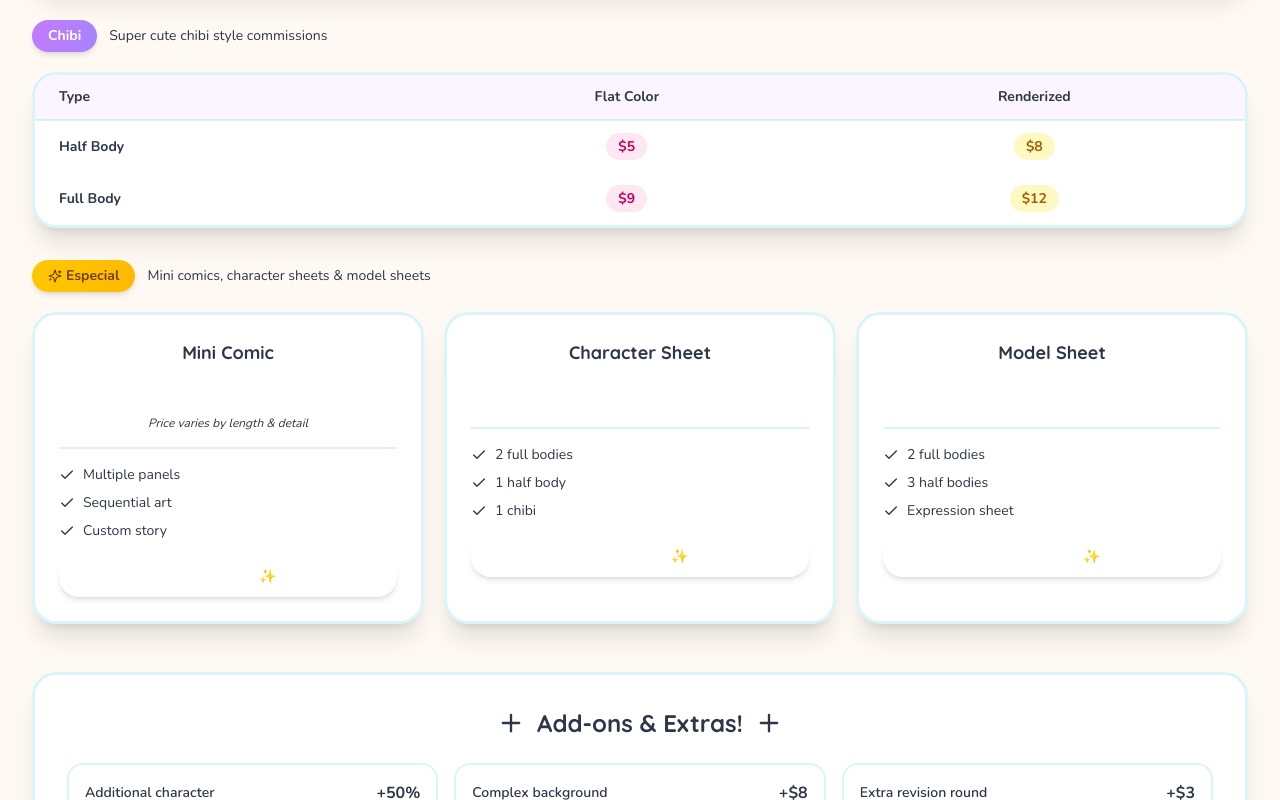
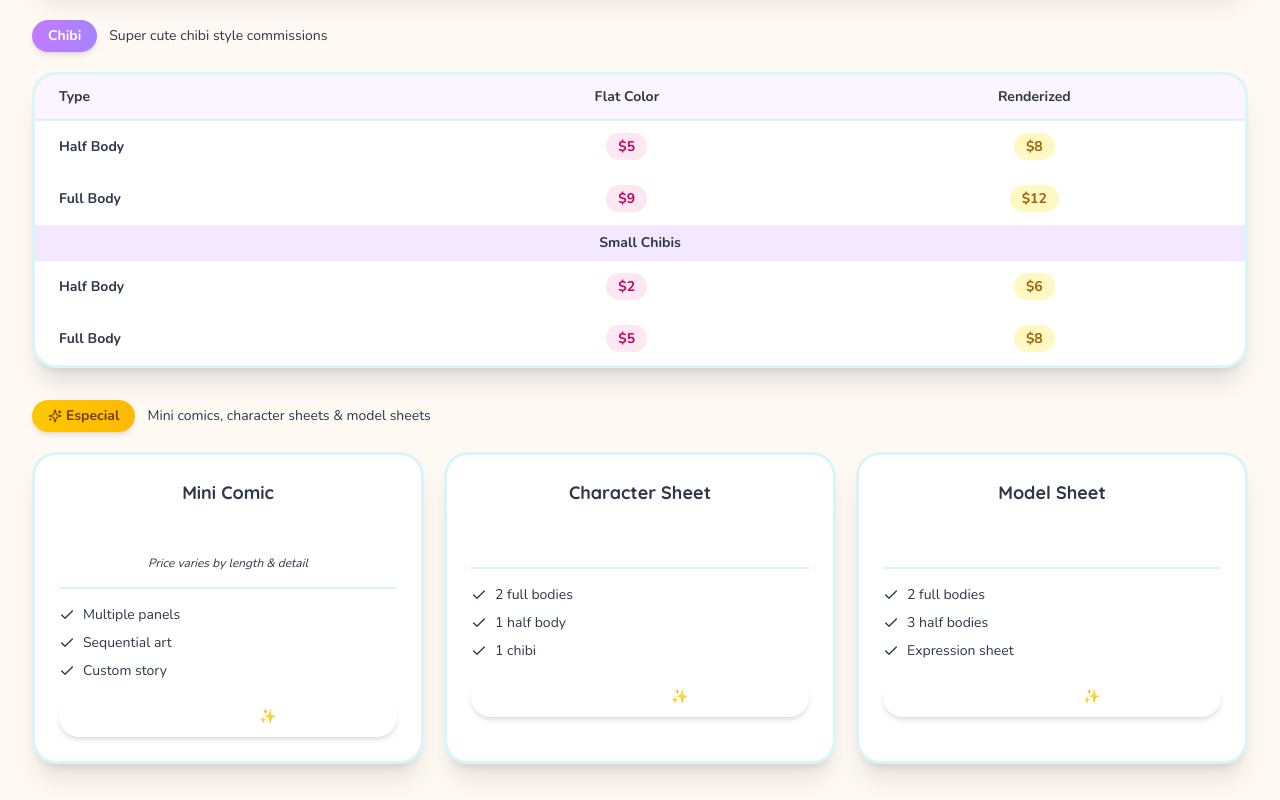
Before and after one commit to 0-YueNai-0/comissions.yue, a React (Vite) app: page / in a window 1280 px wide. Shown: the part 3640-4440 px from the top of the page. Built offline with nearby package versions, Linux system fonts and the light colour scheme.

Commit message:
Update PricingSection.tsx

```diff
--- a/src/app/components/PricingSection.tsx
+++ b/src/app/components/PricingSection.tsx
@@ -9,6 +9,11 @@ const normalTiers = [
 const chibiTiers = [
   { size: 'Half Body', colorBase: 5, rendered: 8 },
   { size: 'Full Body', colorBase: 9, rendered: 12 },
+];
+
+const chibiSmallTiers = [
+  { size: 'Half Body', colorBase: 2, rendered: 6 },
+  { size: 'Full Body', colorBase: 5, rendered: 8 },
 ];
 
 const especialItems = [
@@ -117,7 +122,32 @@ export function PricingSection() {
                     </td>
                   </tr>
                 ))}
-              </tbody>
+
+                <tr className="bg-purple-100">
+    <td colSpan={3} className="px-6 py-2 font-bold text-center">
+      Small Chibis
+        </td>
+        </tr>
+  {chibiSmallTiers.map(tier => (
+    <tr
+      key={`small-${tier.size}`}
+      className="hover:bg-purple-50/50 transition-colors">
+      <td className="px-6 py-4 font-bold text-foreground">
+        {tier.size}
+      </td>
+      <td className="px-6 py-4 text-center">
+        <span className="px-3 py-1 bg-pink-100 text-pink-700 font-bold rounded-full">
+          ${tier.colorBase}
+        </span>
+      </td>
+      <td className="px-6 py-4 text-center">
+        <span className="px-3 py-1 bg-yellow-100 text-yellow-700 font-bold rounded-full">
+          ${tier.rendered}
+        </span>
+      </td>
+    </tr>
+  ))}
+</tbody>
             </table>
           </div>
         </div>
```
